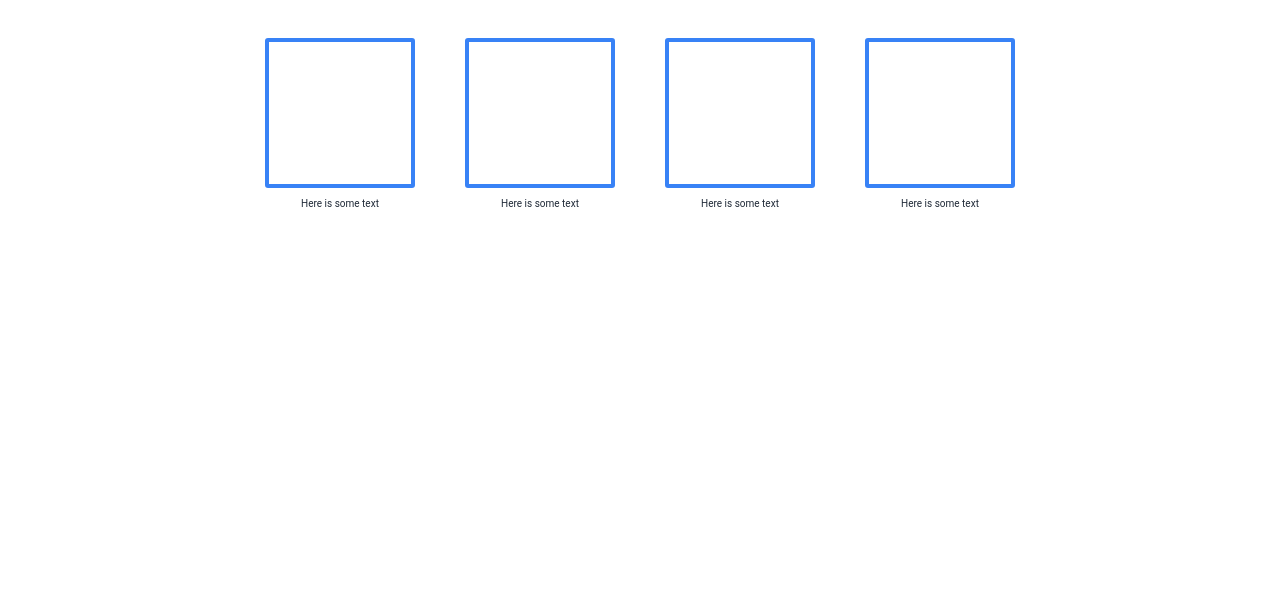
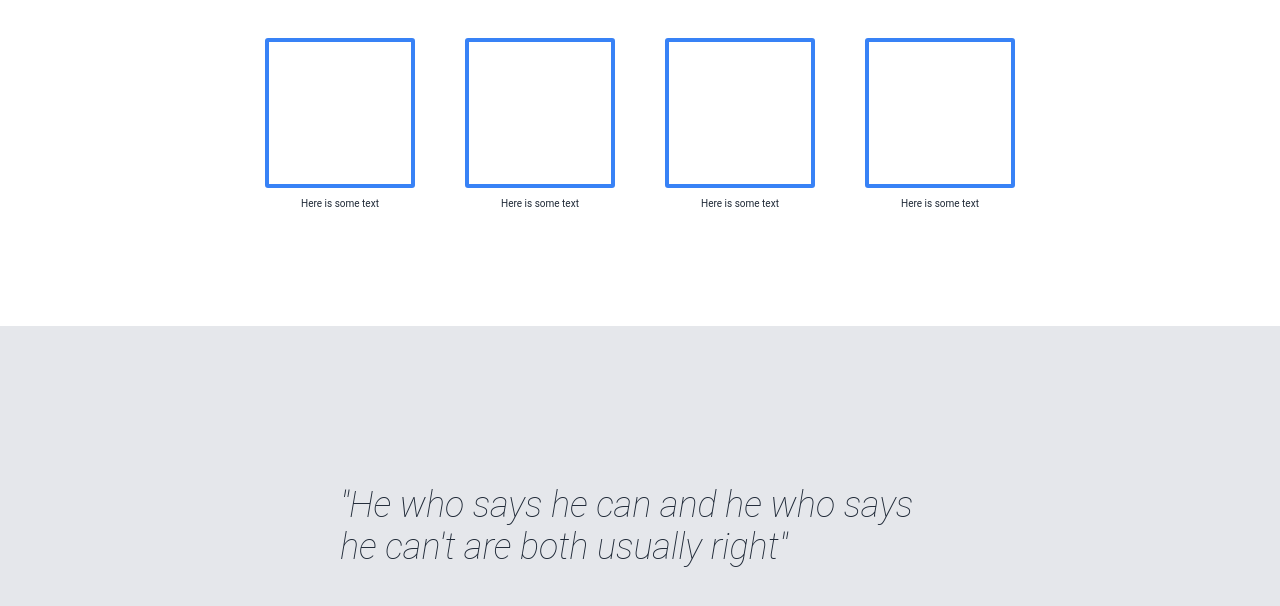
Before and after one commit to LikwidMunki/odin-landing-page, a plain HTML site: page index.html in a window 1280 px wide. Shown: the part 482-1088 px from the top of the page. Before the commit the page ends 808 px from the top, so only its background shows below. Drawn offline with Linux system fonts and the light colour scheme.

Commit message:
finished the quote section

```diff
--- a/index.html
+++ b/index.html
@@ -7,6 +7,7 @@
     <link rel="stylesheet" href="style.css"
 </head>
 <body>
+<!--Start of section 1-->
     <header class="header">
     <h2 class="header-logo">Header logo</h2>
     <ul class="header-links">
@@ -23,6 +24,8 @@
 </div>
     <img src="https://images.unsplash.com/photo-1667984390527-850f63192709?q=80&w=3132&auto=format&fit=crop&ixlib=rb-4.0.3&ixid=M3wxMjA3fDB8MHxwaG90by1wYWdlfHx8fGVufDB8fHx8fA%3D%3D" alt="Cloud Computing">
 </div>
+<!--End of section 1-->
+<!--Start of section 2-->
 <div class="information">
     <h1>Here's a header for the second section</h1>
     <div class="cards-container">
@@ -44,5 +47,12 @@
         </div>
     </div>
 </div>
+<!--End of section 2-->
+<!--Start of section 3-->
+<div class="quote">
+    <div class="quote-container">
+    <p>"He who says he can and he who says he can't are both usually right"</p>
+</div>
+</div>
 </body>
 </html>
--- a/style.css
+++ b/style.css
@@ -109,3 +109,22 @@ margin-left: 20px;
     align-items: center;
     justify-content: center;
 }
+
+.quote {
+    background-color: #e5e7eb;
+    display: flex;
+    align-items: center;
+    justify-content: center;
+    height: 400px;
+}
+
+.quote-container{
+width: 600px;
+}
+
+.quote p {
+    font-size: 36px;
+    color: #1f2937;
+    font-style: italic;
+    font-weight: lighter;
+}
```
